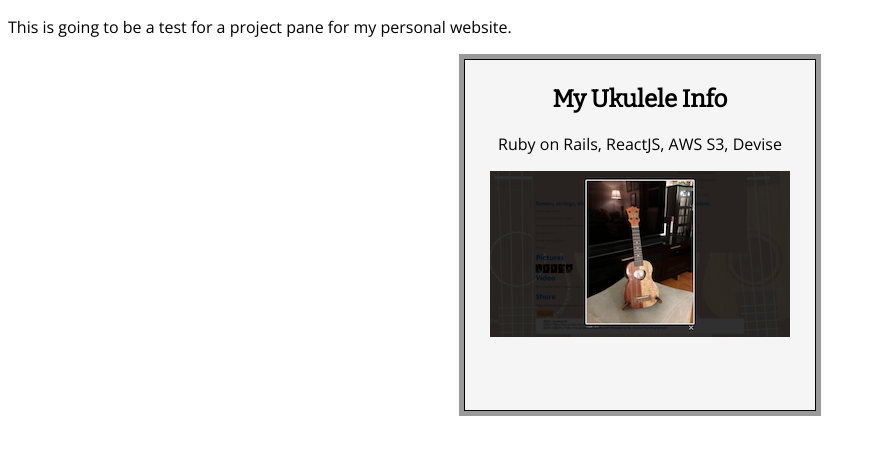
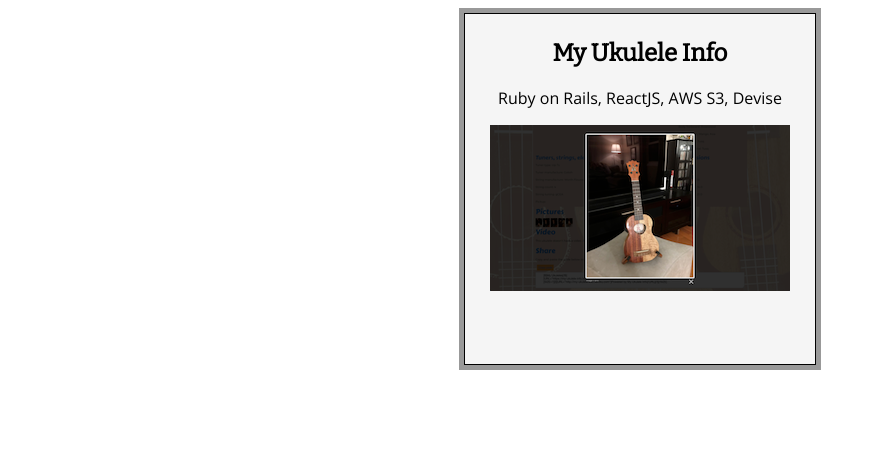
Before and after one commit to marclevetin/cardflip, a plain HTML site: page index.html in a window 1280 px wide. Shown: the whole page, without its empty margins (0-876 px from the left). Drawn offline with nearby package versions, Linux system fonts and the light colour scheme.

Commit message:
Update index.html

```diff
--- a/index.html
+++ b/index.html
@@ -8,9 +8,6 @@
     <script type="text/javascript" src="app.js"></script>
   </head>
   <body>
-    <p>
-      This is going to be a test for a project pane for my personal website.
-    </p>
 
     <section class="container">
       <div id="card" onmouseenter="flipToDetails()" onmouseleave="flipToCover()" onclick="flipCard()">
```
